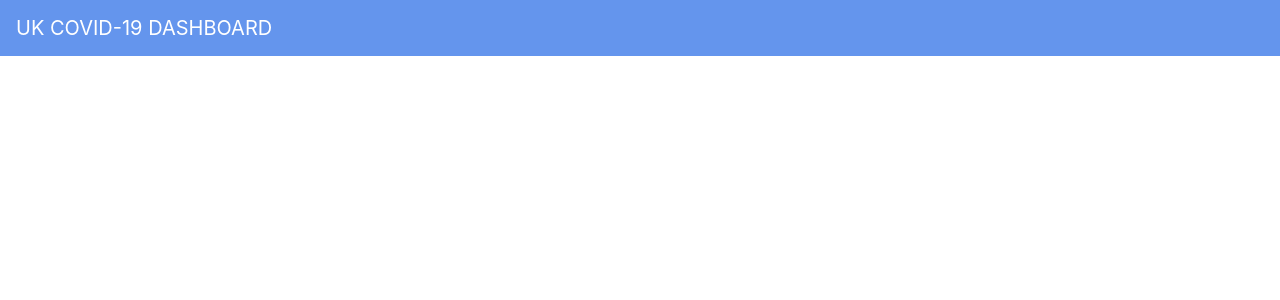
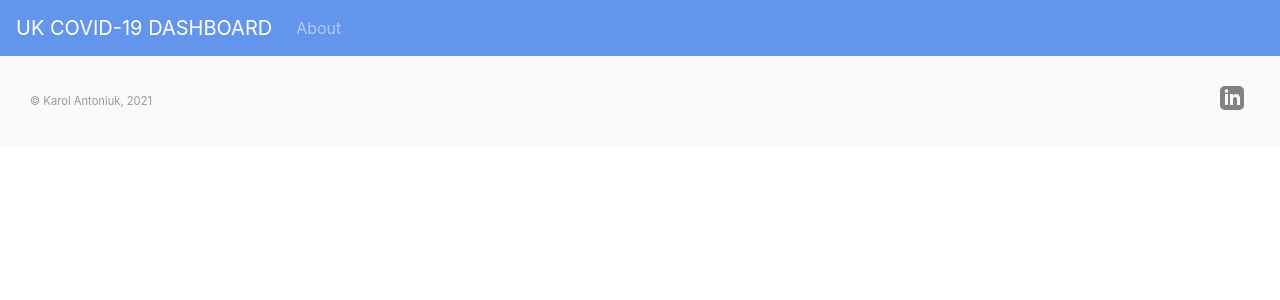
Before and after one commit to KAntoniuk/Flask_covid_dashboard, a Flask app: template templates/base.html in a window 1280 px wide. Shown: the top 300 px of the page. Run offline with Flask 2, Linux system fonts and the light colour scheme; the template is opened without the code that fills it, so the values that code supplies are empty; parts of the project's set-up code (start-up, migrations or seed data) failed here and were passed over; some libraries are stand-ins or nearby versions.

Commit message:
added about page and footer

```diff
--- a/app.py
+++ b/app.py
@@ -192,6 +192,10 @@ def index():
         uk_current_deaths=f"{uk_current_deaths:,.0f}"
     )
 
+@app.route("/data")
+def about():
+    return render_template('about.html')
+
 
 if __name__ == '__main__':
     app.run()
--- a/templates/base.html
+++ b/templates/base.html
@@ -1,15 +1,20 @@
 <!doctype html>
-<html lang="en" style="margin: 0;
+<html lang="en" style="margin: 5;
     padding:0px;
     height: 100%;
     min-width: fit-content;">
   <head>
     <!-- Required meta tags -->
     <meta charset="utf-8">
-    <meta name="viewport" content="width=device-width, initial-scale=1, shrink-to-fit=no">
+    <meta name="viewport" content="width=device-width, initial-scale=1.0, shrink-to-fit=yes">
 
     <!-- Bootstrap CSS -->
     <link rel="stylesheet" href="https://stackpath.bootstrapcdn.com/bootstrap/4.3.1/css/bootstrap.min.css" integrity="sha384-ggOyR0iXCbMQv3Xipma34MD+dH/1fQ784/j6cY/iJTQUOhcWr7x9JvoRxT2MZw1T" crossorigin="anonymous">
+
+      <link rel="preconnect" href="https://fonts.gstatic.com">
+    <link href="https://fonts.googleapis.com/css2?family=Open+Sans:wght@400;600&family=Roboto:wght@400;500&display=swap"
+        rel="stylesheet">
+
 
     <title>{% block title %} {% endblock %}</title>
   </head>
@@ -19,6 +24,13 @@
         <button class="navbar-toggler" type="button" data-toggle="collapse" data-target="#navbarNav" aria-controls="navbarNav" aria-expanded="false" aria-label="Toggle navigation">
             <span class="navbar-toggler-icon"></span>
         </button>
+        <div class="collapse navbar-collapse" id="navbarNav">
+        <ul class="navbar-nav">
+            <li class="nav-item">
+                <a class="nav-link" href="{{ url_for('about')}}">About</a>
+            </li>
+        </ul>
+        </div>
     </nav>
     <div class="container" style="margin: 0;
     padding:0px;
@@ -32,5 +44,60 @@
     <script src="https://code.jquery.com/jquery-3.3.1.slim.min.js" integrity="sha384-q8i/X+965DzO0rT7abK41JStQIAqVgRVzpbzo5smXKp4YfRvH+8abtTE1Pi6jizo" crossorigin="anonymous"></script>
     <script src="https://cdnjs.cloudflare.com/ajax/libs/popper.js/1.14.7/umd/popper.min.js" integrity="sha384-UO2eT0CpHqdSJQ6hJty5KVphtPhzWj9WO1clHTMGa3JDZwrnQq4sF86dIHNDz0W1" crossorigin="anonymous"></script>
     <script src="https://stackpath.bootstrapcdn.com/bootstrap/4.3.1/js/bootstrap.min.js" integrity="sha384-JjSmVgyd0p3pXB1rRibZUAYoIIy6OrQ6VrjIEaFf/nJGzIxFDsf4x0xIM+B07jRM" crossorigin="anonymous"></script>
+
+
+    <style>
+        .site-footer {
+  padding-bottom: 0rem;
+  color: #99999a;
+  background-color: #fafafb;
+  margin-top: auto;
+}
+
+.footer {
+  display: flex;
+  justify-content: space-between;
+  align-items: center;
+  padding: 30px;
+}
+
+.small-font {
+  font-size: 14px;
+}
+
+.site-footer .icon {
+  position: relative;
+  display: inline-block;
+  width: 25px;
+  height: 25px;
+  overflow: hidden;
+  fill: currentColor;
+  padding-right: 30px;
+}
+    </style>
+
+
+  <footer class="site-footer">
+        <div class="footer small-font">
+            <small class="copyright">
+                © Karol Antoniuk, 2021
+            </small>
+            <small class="social-links">
+                <a href="https://www.linkedin.com/in/kantoniuk/">
+                    <span class="icon icon--github"><svg xmlns="http://www.w3.org/2000/svg" width="24" height="24"
+                            viewBox="0 0 24 24">
+                            <path fill="#828282"
+                                d="M19 0h-14c-2.761 0-5 2.239-5 5v14c0 2.761 2.239 5 5 5h14c2.762 0 5-2.239 5-5v-14c0-2.761-2.238-5-5-5zm-11 19h-3v-11h3v11zm-1.5-12.268c-.966 0-1.75-.79-1.75-1.764s.784-1.764 1.75-1.764 1.75.79 1.75 1.764-.783 1.764-1.75 1.764zm13.5 12.268h-3v-5.604c0-3.368-4-3.113-4 0v5.604h-3v-11h3v1.765c1.396-2.586 7-2.777 7 2.476v6.759z">
+                            </path>
+                            </path>
+                        </svg></span>
+                </a>
+
+            </small>
+        </div>
+    </footer>
+
+
+
   </body>
 </html>
```
Also changed, not shown: templates/about.html (added, +21 -0 lines).
